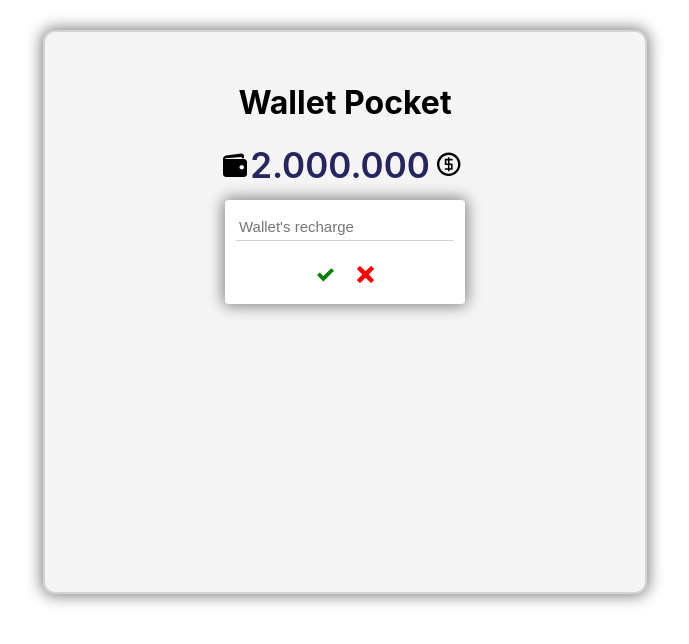
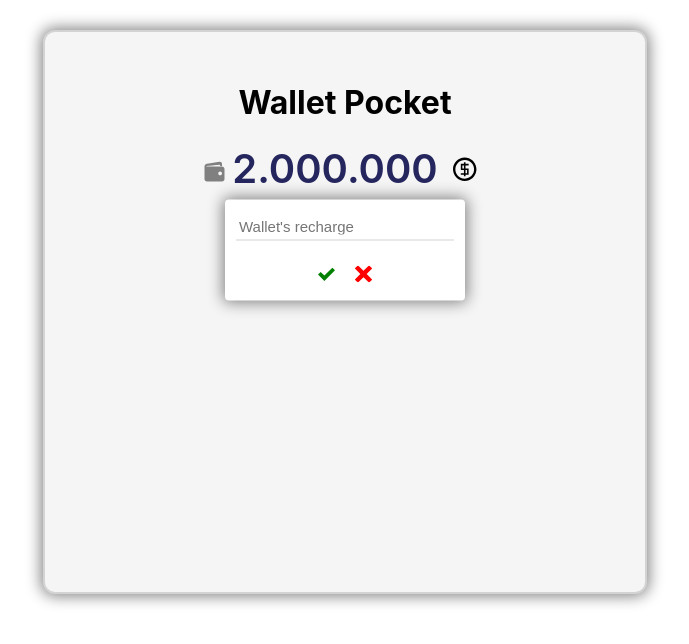
Before and after one commit to ChristiancChavez/WalletPocket, a React (Create React App) app: page / in a window 1280 px wide. Shown: the top 644 px of the page, without its empty margins (295-984 px from the left). Built offline with nearby package versions, Linux system fonts and the light colour scheme.

Commit message:
change styles to walletBalance

```diff
--- a/src/components/atoms/ButtonIcon/buttonIcon.styles.js
+++ b/src/components/atoms/ButtonIcon/buttonIcon.styles.js
@@ -6,11 +6,13 @@ const StyledButonIcon = styled.button`
   border: none;
   outline: none;
   cursor: pointer;
-  width: 40px;
-  height: 40px;
-  //padding: 5px 12px;
+  padding: 10px;
   border-radius: 50%;
   margin: 0;
+  display: flex;
+  align-items: center;
+  flex-flow: row;
+  justify-content: center;
   &:hover {
     background: lightgray;
   }
--- a/src/components/atoms/Icon/Icon.js
+++ b/src/components/atoms/Icon/Icon.js
@@ -2,14 +2,16 @@ import React from "react";
 // Dependencies
 import PropTypes from "prop-types";
 // Components
-import StyledSvg from "./icon.styles";
+import { StyledSvg, StyledDiv } from "./icon.styles";
 import IconsCollection from "../../../Helpers/IconsCollection";
 
-const Icon = ({ name, position, size, color, onClick = () => {} }) => (
-  <StyledSvg onClick={onClick} position={position} size={size} color={color}>
-    <IconsCollection />
-    <use xlinkHref={`#icon-${name}`} />
-  </StyledSvg>
+const Icon = ({ name, position, size, color, marginTop, onClick = () => {} }) => (
+  <StyledDiv marginTop={marginTop}>
+    <StyledSvg onClick={onClick} position={position} size={size} color={color} >
+      <IconsCollection />
+      <use xlinkHref={`#icon-${name}`} />
+    </StyledSvg>
+  </StyledDiv>
 );
 
 Icon.propTypes = {
--- a/src/components/atoms/Icon/icon.styles.js
+++ b/src/components/atoms/Icon/icon.styles.js
@@ -5,14 +5,25 @@ const sizeSvg = (props) => {
     return `${props.size}px`
 };
 
+const marginTop = (props) => {
+    if(!props.marginTop) return 0;
+    return `${props.marginTop}px`
+};
+
 const iconColor = (props) => {
     if(!props.color) return 'black';
     return props.color
 };
 
+export const StyledDiv = styled.div`
+    display: flex;
+    margin-top: ${(props) => marginTop(props)};
+    justify-content: center;
+    flex-flow: row;
+    align-items: center;
+`
 
-
-const StyledSvg = styled.svg`
+export const StyledSvg = styled.svg`
     width: ${(props) => sizeSvg(props)};
     height: ${(props) => sizeSvg(props)};
     fill: ${(props) => iconColor(props)};
@@ -26,5 +37,3 @@ const StyledSvg = styled.svg`
         }
     }}
 `
-
-export default StyledSvg;
--- a/src/components/atoms/Quantity/quantity.styles.js
+++ b/src/components/atoms/Quantity/quantity.styles.js
@@ -21,7 +21,7 @@ const StyledQuantity = styled.span`
   color: #25265e;
   font-size: ${(props) => fontSize(props)};
   font-weight: ${(props) => fontWeight(props)};
-  margin: 0;
+  margin: 0 5px;
 `;
 
 export default StyledQuantity;
--- a/src/components/organisms/WalletBalance/WalletBalance.js
+++ b/src/components/organisms/WalletBalance/WalletBalance.js
@@ -10,8 +10,8 @@ import { StyledBalance, StyledContainerBalance } from './walletBalance.styles';
 const WalletBalance = () => {
     return (
         <StyledBalance>
-            <Icon name="wallet" />
-            <Quantity weight={800} fontSize="35" >2.000.000</Quantity>
+            <Icon name="wallet" color="gray" size={25} marginTop={7} />
+            <Quantity weight={800} fontSize="40" >2.000.000</Quantity>
             <ButtonIcon name="coin-dollar" size="25" />
             <StyledContainerBalance>
                 <ModalMessage quantity />
```
Also changed, not shown: 1 other file (tests, documents, lock files or other folders).
